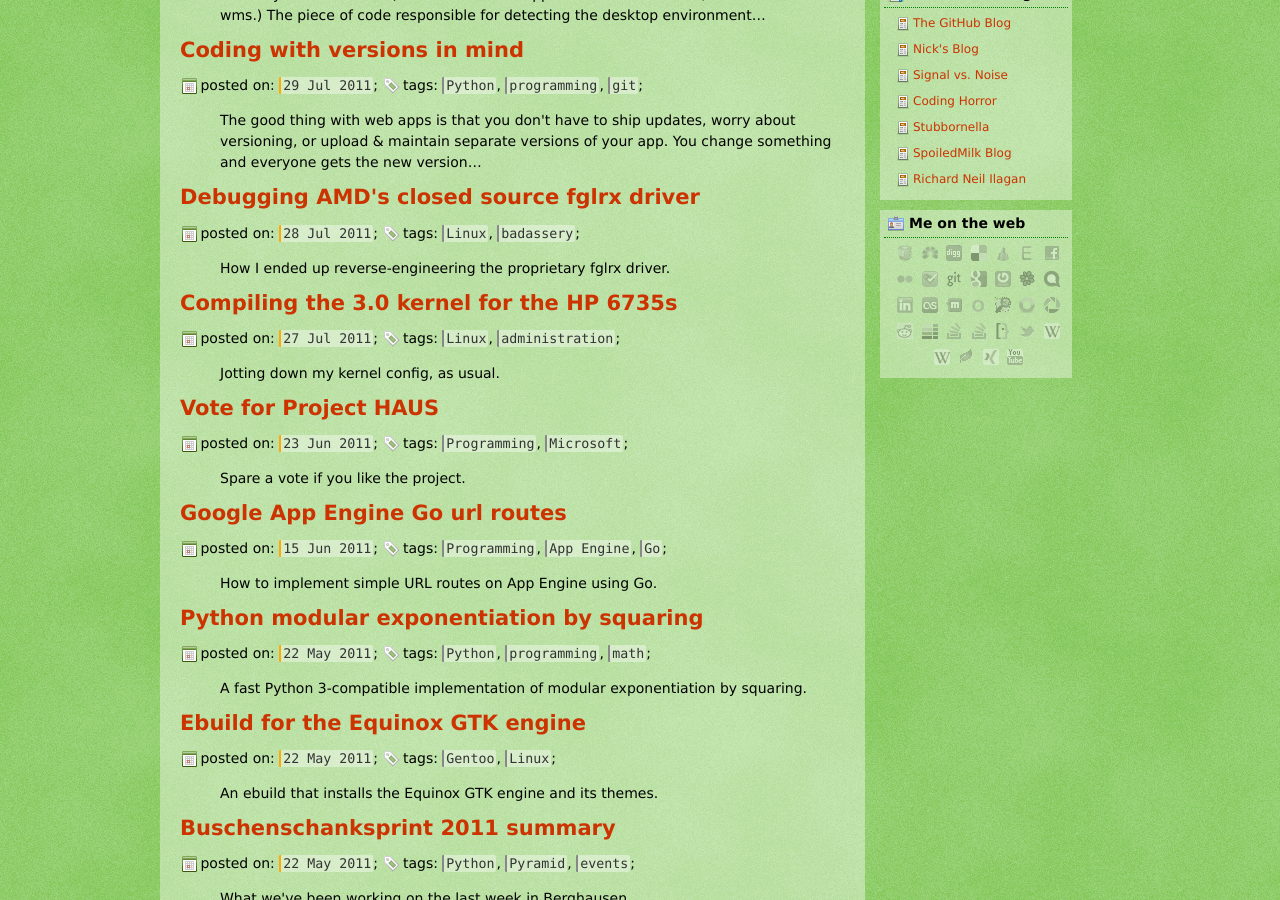
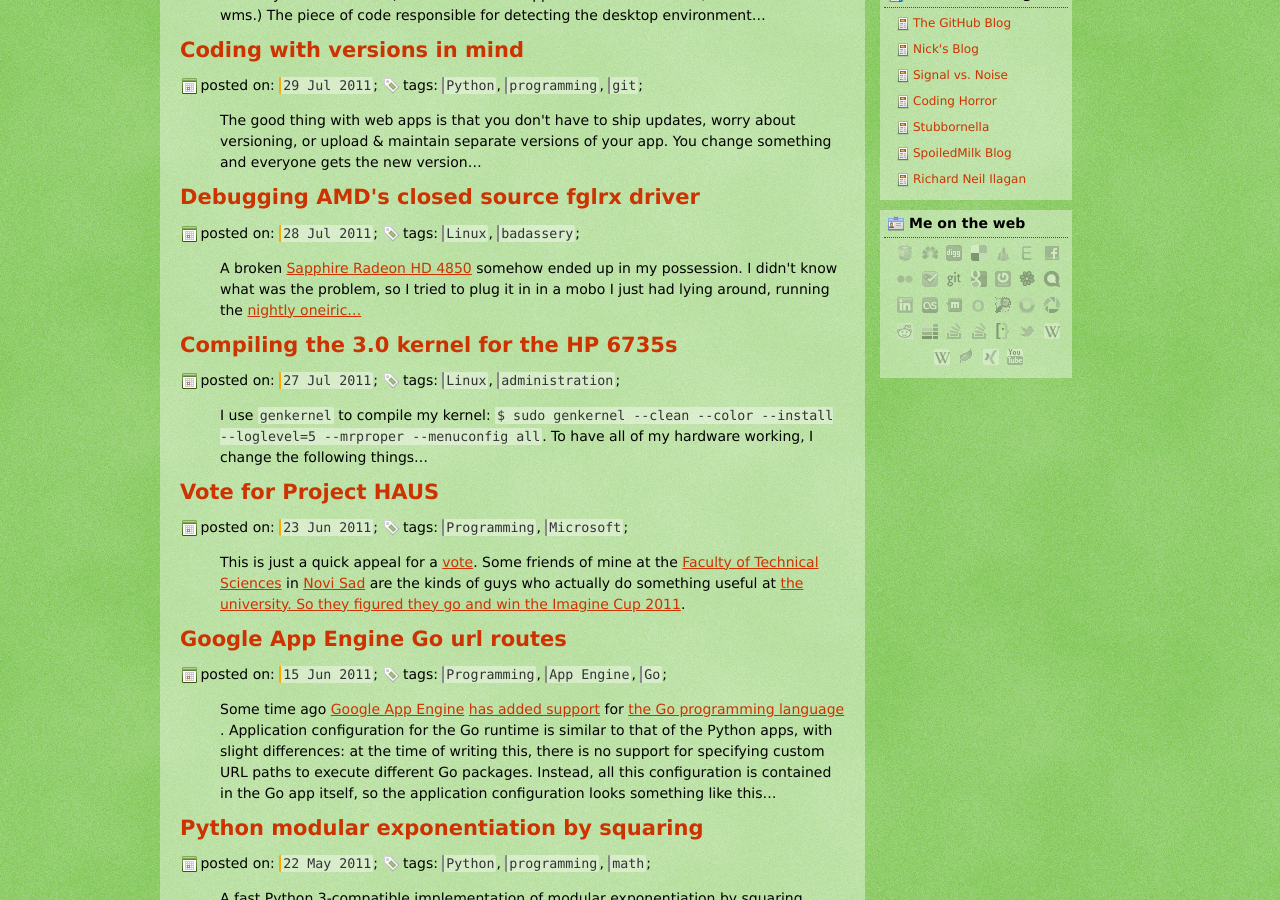
Before and after one commit to attilaolah/attilaolah.github.io, a Jekyll site: the page built from index.html, in a window 1280 px wide and 900 px high, scrolled down 512 px. Built offline with Jekyll 4.4.1, drawn with Linux system fonts in a browser that asks for light colours; nearby versions of some CDN libraries; some of the changed text lies outside the part shown.

Commit message:
more summary updates

```diff
--- a/_posts/2011-06-15-google-app-engine-go-url-routes.markdown
+++ b/_posts/2011-06-15-google-app-engine-go-url-routes.markdown
@@ -5,7 +5,15 @@ tags:
  - Programming
  - App Engine
  - Go
-summary: "How to implement simple URL routes on App Engine using Go."
+summary: " Some time ago <a href=\"http://code.google.com/appengine/\">Google
+App Engine</a> <a
+href=\"http://code.google.com/appengine/docs/go/overview.html\">has added
+support</a> for <a href=\"http://golang.org/\">the Go programming language</a>
+. Application configuration for the Go runtime is similar to that of the Python
+apps, with slight differences: at the time of writing this, there is no support
+for specifying custom URL paths to execute different Go packages. Instead, all
+this configuration is contained in the Go app itself, so the application
+configuration looks something like this&hellip;"
 ---
 
 Some time ago [Google App Engine](http://code.google.com/appengine/) [has added
--- a/_posts/2011-06-23-vote-for-project-haus.markdown
+++ b/_posts/2011-06-23-vote-for-project-haus.markdown
@@ -4,7 +4,16 @@ title: Vote for Project HAUS
 tags:
  - Programming
  - Microsoft
-summary: "Spare a vote if you like the project."
+summary: " This is just a quick appeal for a <a
+href=\"http://www.imaginecup.com/worldwide-finals/peoples-choice-award/view-and-vote.aspx?r=6495\">vote</a>.
+Some friends of mine at the <a
+href=\"http://en.wikipedia.org/wiki/Faculty_of_Technical_Sciences\">Faculty of
+Technical Sciences</a> in <a
+href=\"http://en.wikipedia.org/wiki/Novi_Sad\">Novi Sad</a> are the kinds of
+guys who actually do something useful at <a
+href=\"http://en.wikipedia.org/wiki/University_of_Novi_Sad\">the university. So
+they figured they go and win the <a href=\"http://www.imaginecup.com/\">Imagine
+Cup 2011</a>."
 ---
 
 This is just a quick appeal for a
--- a/_posts/2011-07-27-compiling-the-3.0-kernel-for-the-hp-6735s.markdown
+++ b/_posts/2011-07-27-compiling-the-3.0-kernel-for-the-hp-6735s.markdown
@@ -4,10 +4,13 @@ title: Compiling the 3.0 kernel for the HP 6735s
 tags:
  - Linux
  - administration
-summary: Jotting down my kernel config, as usual.
+summary: "I use <code>genkernel</code> to compile my kernel: <code>$ sudo
+genkernel --clean --color --install --loglevel=5 --mrproper --menuconfig
+all</code>. To have all of my hardware working, I change the following
+things&hellip;"
 ---
 
-I use ``genkernel`` to compile the kernel:
+I use ``genkernel`` to compile my kernel:
 
 {% highlight console %}
 $ sudo genkernel --clean --color --install --loglevel=5 --mrproper --menuconfig all
--- a/_posts/2011-07-28-debugging-the-closed-source-fglrx-driver.markdown
+++ b/_posts/2011-07-28-debugging-the-closed-source-fglrx-driver.markdown
@@ -4,7 +4,12 @@ title: Debugging AMD's closed source fglrx driver
 tags:
  - Linux
  - badassery
-summary: How I ended up reverse-engineering the proprietary fglrx driver.
+summary: "A broken <a
+href=\"http://en.wikipedia.org/wiki/Radeon_R700#Radeon_HD_4800\">Sapphire
+Radeon HD 4850</a> somehow ended up in my possession. I didn't know what was
+the problem, so I tried to plug it in in a mobo I just had lying around,
+running the <a href=\"https://wiki.ubuntu.com/OneiricOcelot\">nightly
+oneiric&hellip;"
 ---
 
 A broken [Sapphire Radeon HD
```
